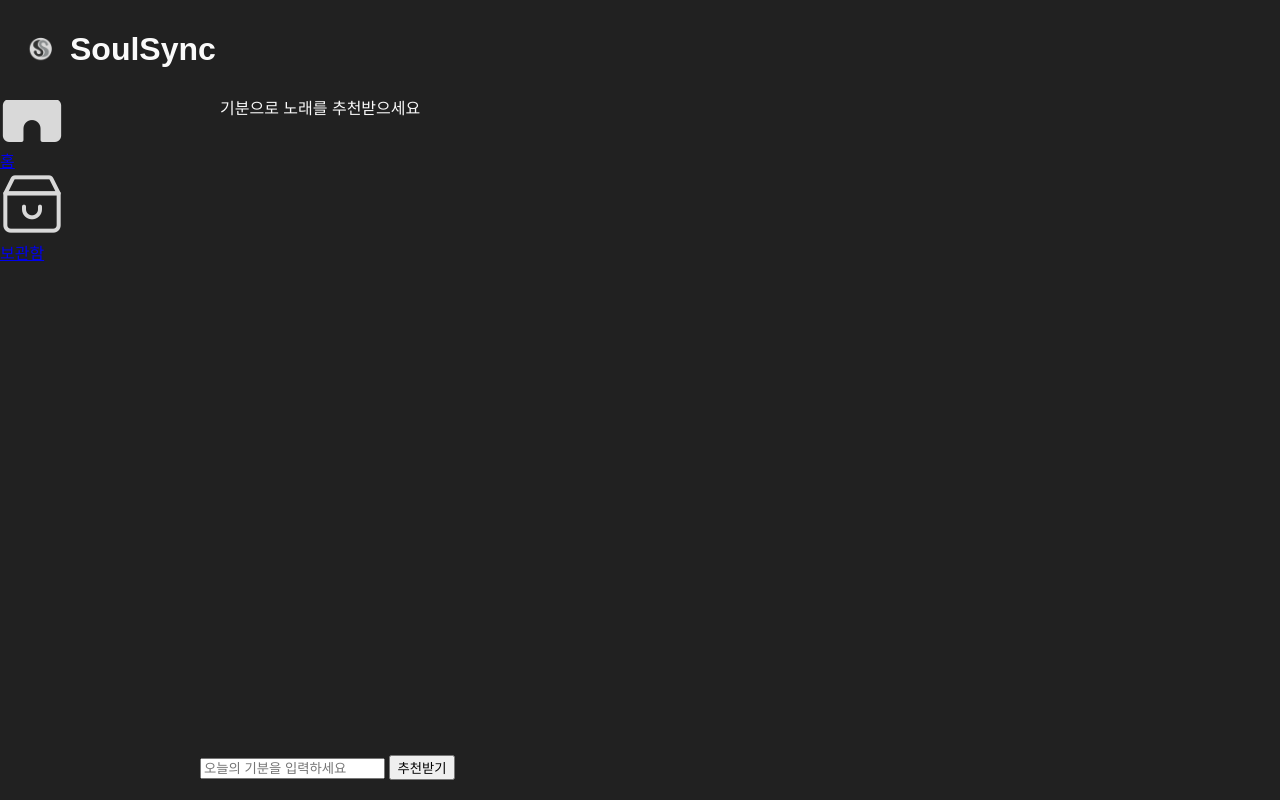
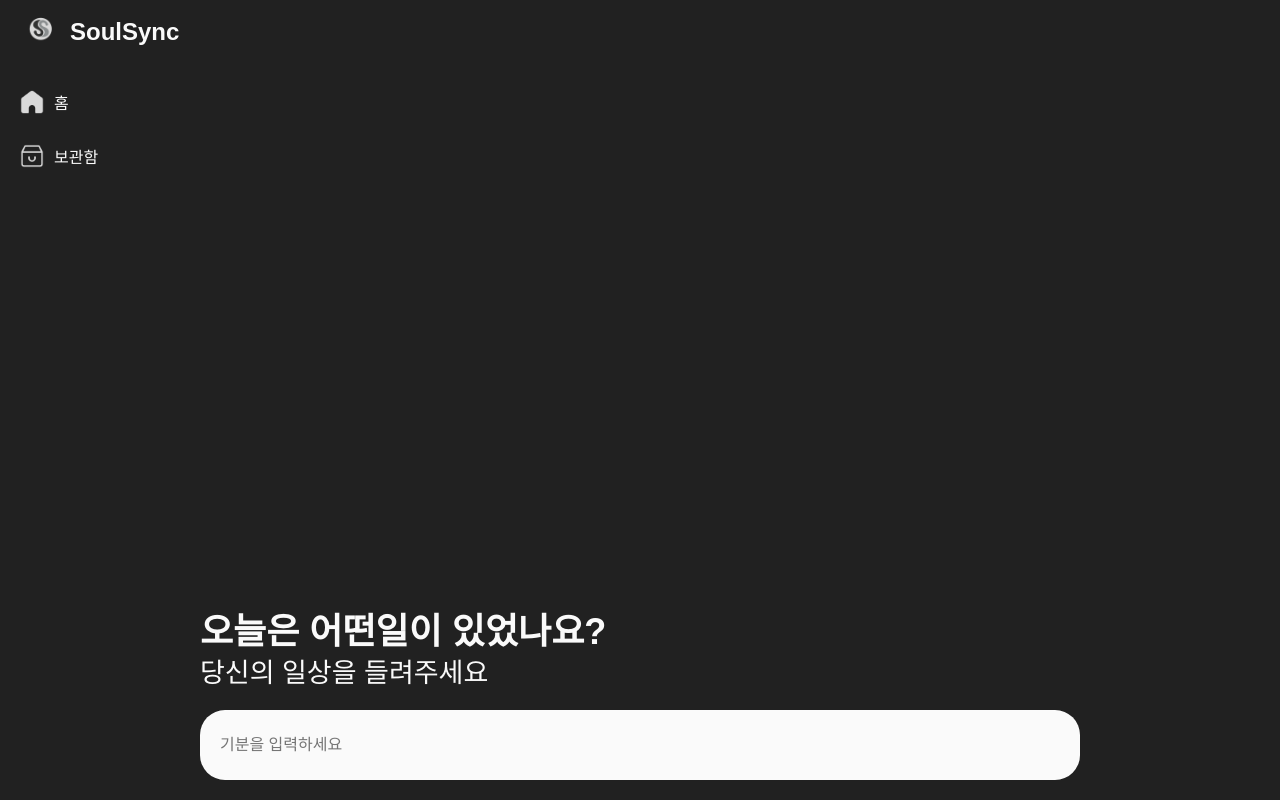
Before and after one commit to sjongwook/song_project, a FastAPI app: template templates/home.html in a window 1280 px wide. Run offline with FastAPI, Linux system fonts and the light colour scheme; the template is opened without the code that fills it, so the values that code supplies are empty.

Commit message:
Update home.html

```diff
--- a/templates/home.html
+++ b/templates/home.html
@@ -4,44 +4,51 @@
     <meta charset="UTF-8">
     <meta name="viewport" content="width=device-width, initial-scale=1.0">
     <title>Home - SoulSync</title>
-    <link rel="stylesheet" href="/static/home.css"> <!-- CSS 파일 연결 -->
+    <link rel="stylesheet" href="/static/home.css">
 </head>
 <body>
-    <!-- 헤더 시작 -->
-    <div class="header">
-        <img src="/static/images/logo.jpg" alt="로고" class="logo-image"> <!-- 로고 이미지 -->
-        <h1>SoulSync</h1> <!-- 사이트 이름 -->
-    </div>
-    <!-- 헤더 끝 -->
+    <!-- 헤더 -->
+    <header class="header">
+        <div class="logo">
+            <a href="/">
+                <img src="/static/images/logo.jpg" alt="로고" class="logo-image">
+            </a>
+            <span class="logo-text">SoulSync</span>
+        </div>
+    </header>
 
-    <!-- 사이드바 시작 -->
-    <div class="sidebar">
-        <a href="home.html"><img src="/static/images/home.png" alt="Home"><br>홈</a> <!-- 홈으로 이동 -->
-        <a href="box.html"><img src="/static/images/archive.png" alt="Archive"><br>보관함</a> <!-- 보관함으로 이동 -->
-    </div>
-    <!-- 사이드바 끝 -->
+    <!-- 사이드바 -->
+    <aside class="sidebar">
+        <a href="/home" class="sidebar-item">
+            <img src="/static/images/home.png" alt="Home Icon" class="sidebar-icon">
+            <span class="sidebar-text">홈</span>
+        </a>
+        <a href="/box" class="sidebar-item">
+            <img src="/static/images/archive.png" alt="Archive Icon" class="sidebar-icon">
+            <span class="sidebar-text">보관함</span>
+        </a>
+    </aside>
 
-    <!-- 메인 콘텐츠 시작 -->
-    <div class="content">
-        <!-- 네모난 이미지 그리드 (현재 주석처리됨) -->
-        <!-- <div class="grid">
+    <!-- 메인 콘텐츠 -->
+    <main class="content">
+        <!-- 네모난 4개의 박스 (AI 데이터 추가 예정) -->
+        <!--
+        <div class="grid">
             <div class="grid-item"></div>
             <div class="grid-item"></div>
             <div class="grid-item"></div>
             <div class="grid-item"></div>
-        </div> -->
-        <h2>오늘의 기분은 어떠신가요?</h2> <!-- 메인 메시지 -->
-        <p>기분으로 노래를 추천받으세요</p> <!-- 부가 설명 -->
-    </div>
-    <!-- 메인 콘텐츠 끝 -->
+        </div>
+        -->
+    </main>
 
-    <!-- 하단 입력창 시작 -->
-    <div class="footer">
-        <form action="recommend.html" method="get"> <!-- 입력된 기분으로 추천 페이지 이동 -->
-            <input type="text" placeholder="오늘의 기분을 입력하세요" name="mood"> <!-- 기분 입력 필드 -->
-            <button type="submit">추천받기</button> <!-- 제출 버튼 -->
-        </form>
-    </div>
-    <!-- 하단 입력창 끝 -->
+    <!-- 하단 입력 영역 -->
+    <footer class="footer">
+        <h1>오늘은 어떤일이 있었나요?</h1>
+        <p>당신의 일상을 들려주세요</p>
+        <div class="input-container">
+            <input type="text" placeholder="기분을 입력하세요">
+        </div>
+    </footer>
 </body>
 </html>
```
